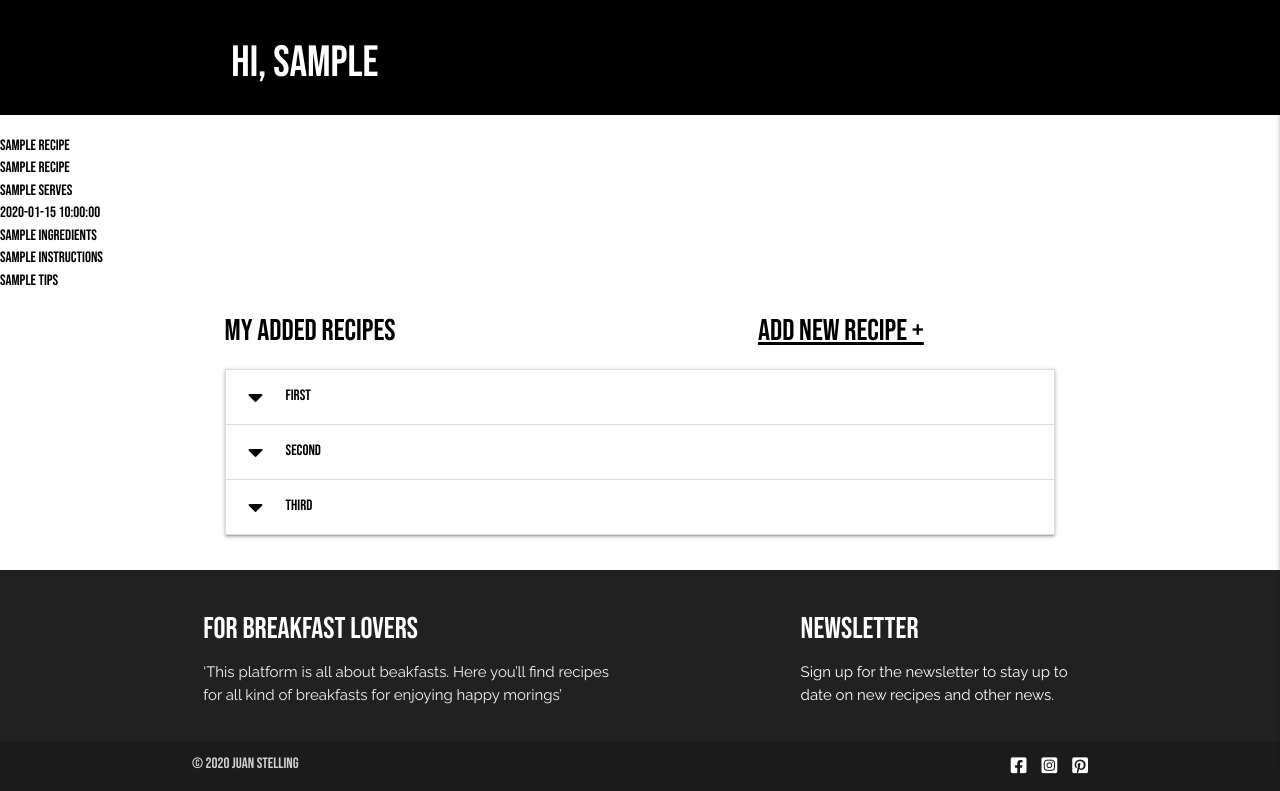
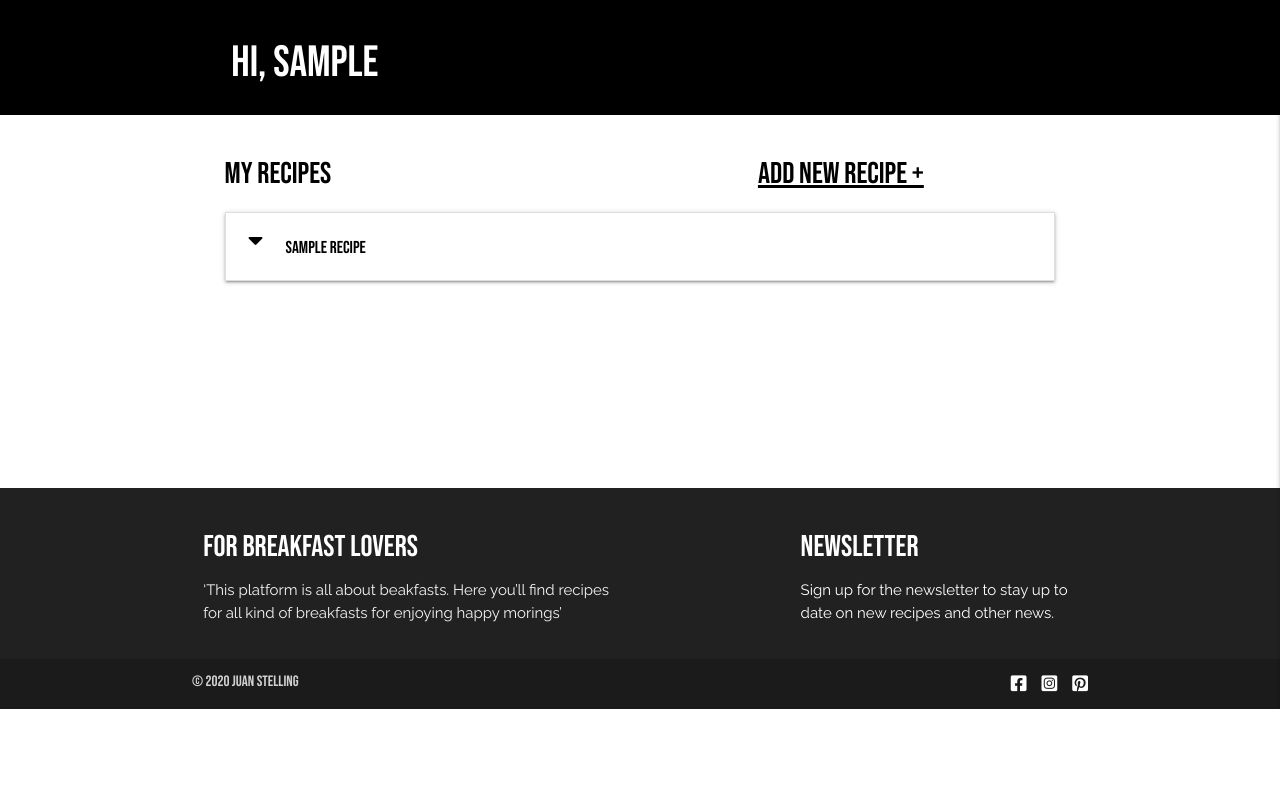
Before and after one commit to juanstelling/MS3_breaktasty, a Flask app: page /profile/1 in a window 1280 px wide. Shown: the part 91-882 px from the top of the page. After the commit the page ends 800 px from the top, so only its background shows below. Run offline with Flask 2, Linux system fonts and the light colour scheme; the visitor is signed in with stand-in values (Sample User, id 1); a database or web service that is not in the repository returns one stand-in record (values such as "Sample title"); some libraries are stand-ins or nearby versions.

Commit message:
Bind data from db to recipe collapse

```diff
--- a/templates/profile.html
+++ b/templates/profile.html
@@ -8,20 +8,10 @@
         </div>
     </div>
 
-    {% for recipe in user_recipes %}
-        {{ recipe.title }}<br>
-        {{ recipe.category_name }}<br>
-        {{ recipe.serves }}<br>
-        {{ recipe.prep_time}}<br>
-        {{ recipe.ingredients}}<br>
-        {{ recipe.instructions}}<br>
-        {{ recipe.tips}}<br>
-    {% endfor %}
-
     <!-- Recipes of user -->
     <div class="row">
         <div class="col s4 m3 offset-m2">
-            <h4>My added recipes</h4>
+            <h4>My recipes</h4>
         </div>
         <div class="col s8 m5 right">
             <h4><a href="{{ url_for('add_recipe') }}" id="black-cta">Add new recipe +</a></h4>
@@ -29,18 +19,22 @@
         <!-- All recipes of user -->
         <div class="col s12 m8 offset-m2">
             <ul class="collapsible">
+                {% for recipe in user_recipes %}
                 <li>
-                    <div class="collapsible-header"><i class="fas fa-caret-down"></i>First</div>
-                    <div class="collapsible-body"><span>Lorem ipsum dolor sit amet.</span></div>
+                    <div class="collapsible-header">
+                        <i class="fas fa-caret-down"></i>
+                        <h6>{{ recipe.recipe_name }}</h6>
+                    </div>
+                    <div class="collapsible-body">
+                        <h6>category: {{ recipe.category_name }}</h6>
+                        <h6>Serves: {{ recipe.serves }}</h6>
+                        <h6>Prepping time: {{ recipe.prep_time }}</h6>
+                        <h6>Ingredients: {{ recipe.ingredients }}</h6>
+                        <h6>Instructions: {{ recipe.instructions}}</h6>
+                        <h6>Tips: {{ recipe.tips}}</h6>
+                    </div>
                 </li>
-                <li>
-                    <div class="collapsible-header"><i class="fas fa-caret-down"></i>Second</div>
-                    <div class="collapsible-body"><span>Lorem ipsum dolor sit amet.</span></div>
-                </li>
-                <li>
-                    <div class="collapsible-header"><i class="fas fa-caret-down"></i>Third</div>
-                    <div class="collapsible-body"><span>Lorem ipsum dolor sit amet.</span></div>
-                </li>
+                {% endfor %}
             </ul>
 
         </div>
```
